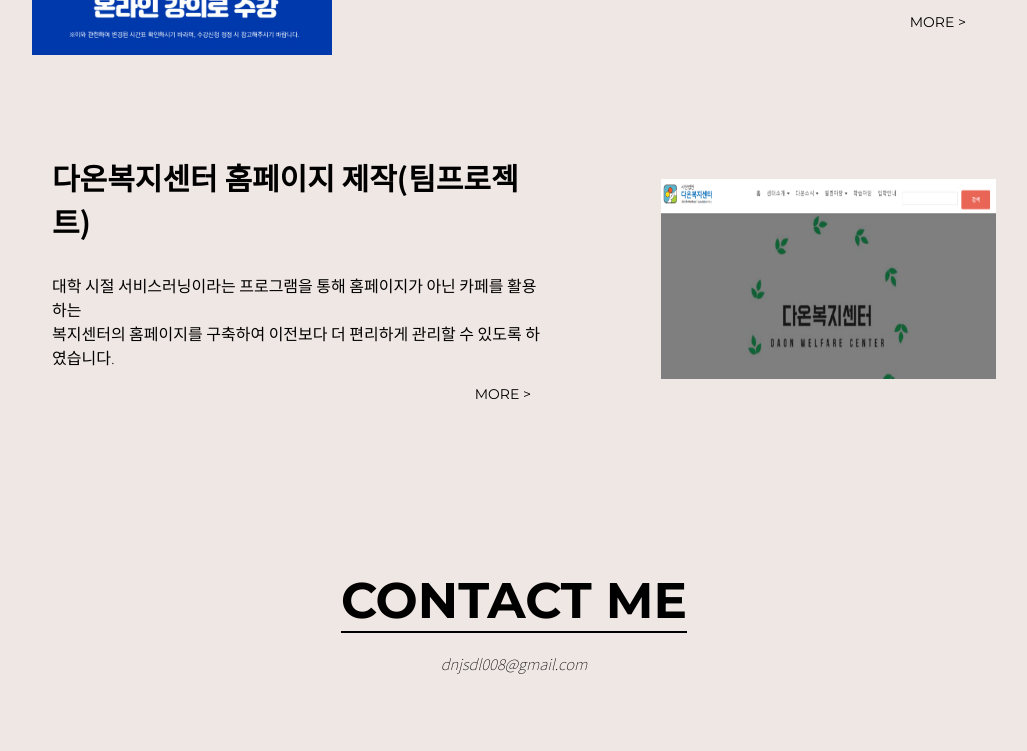
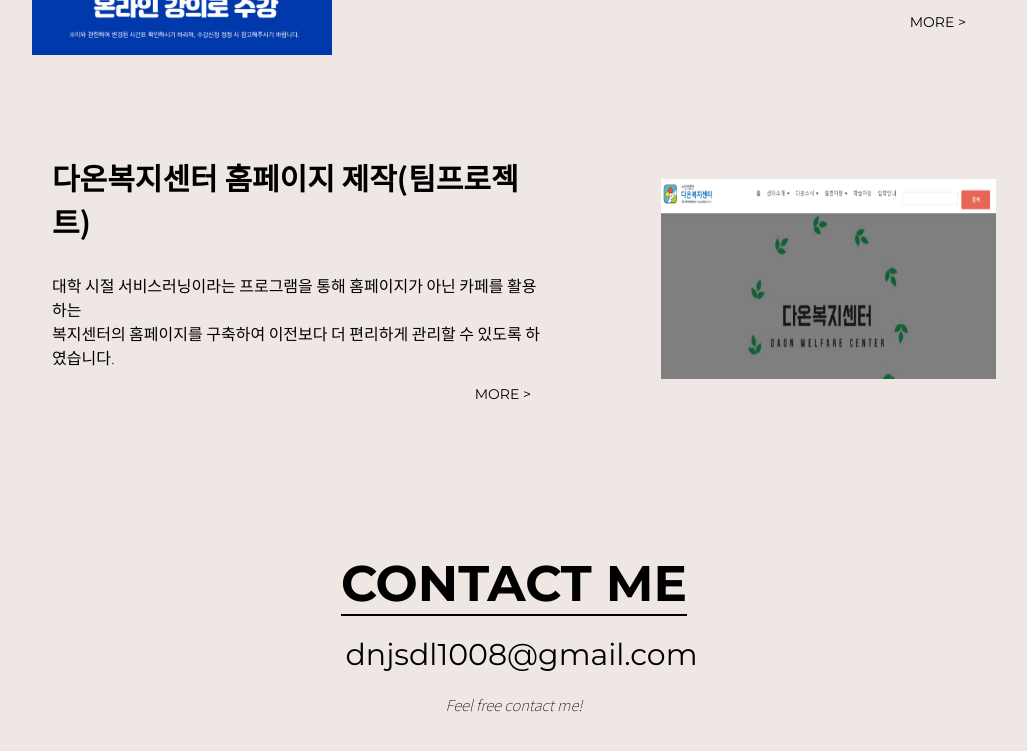
Before and after one commit to Heojiwonnn/portfolio, a plain HTML site: page index.html in a window 1280 px wide. Shown: the part 1940-2691 px from the top of the page, without its empty margins (126-1153 px from the left). Drawn offline with Linux system fonts and the light colour scheme; a web font is replaced by a local one.

Commit message:
Update index.html

```diff
--- a/index.html
+++ b/index.html
@@ -105,8 +105,12 @@
             </div>
 
             <footer class="footer">
-                <h4 class="contact">CONTACT ME</h4>
-                <p><a class="blog" href="mailto:dnjsdl1008@naver.com">dnjsdl008@gmail.com</a></p>
+                <h3 class="contact">CONTACT ME</h3>
+                <div class="links">
+                    <a class="blog" href="#">dnjsdl1008@gmail.com</a>
+                    <!--<a class="instagram" href="#">LINKTREE</a>-->
+                </div>
+                <p class="footer-comment"><br>Feel free contact me!</p>
             </footer>
         </div>
     </body>
```
